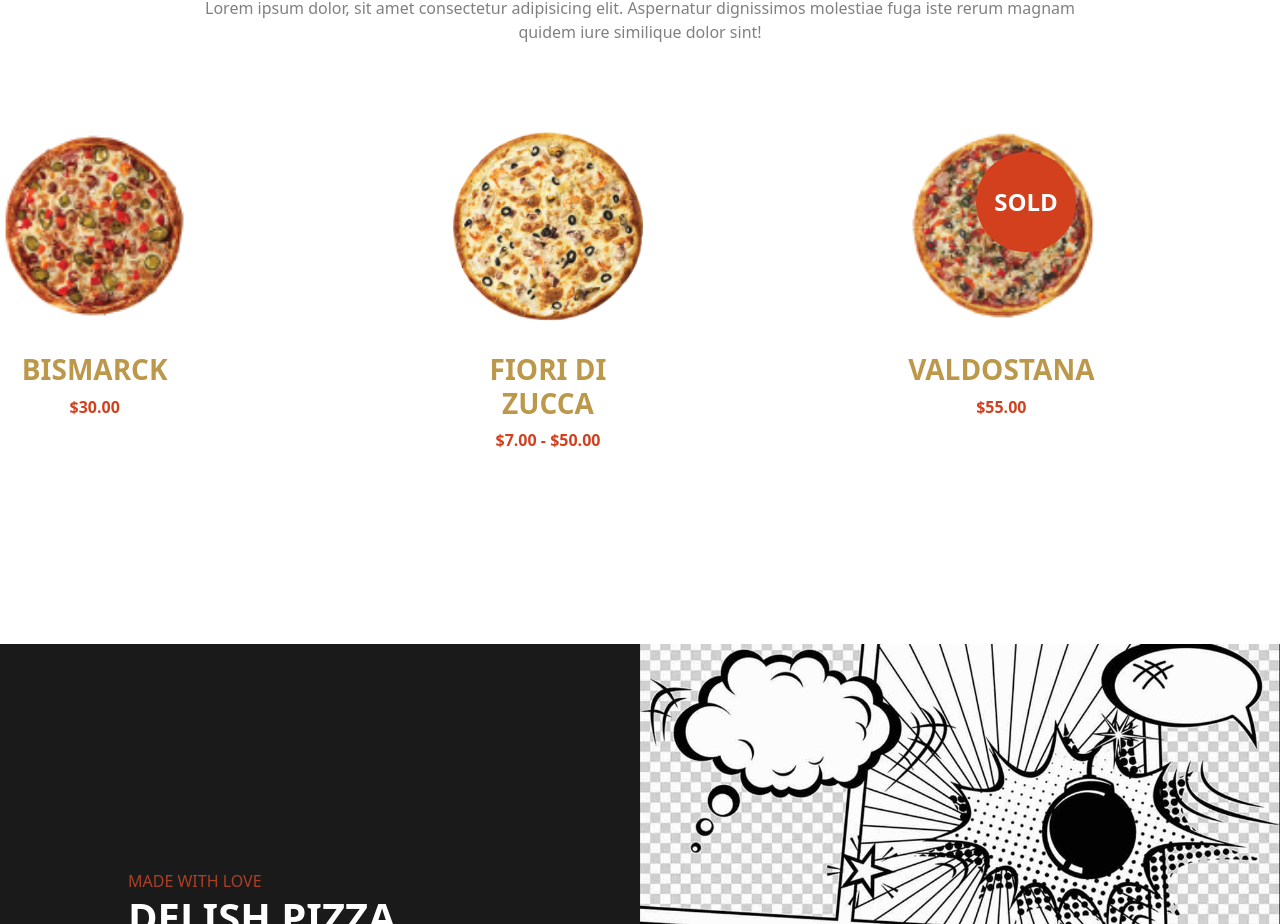
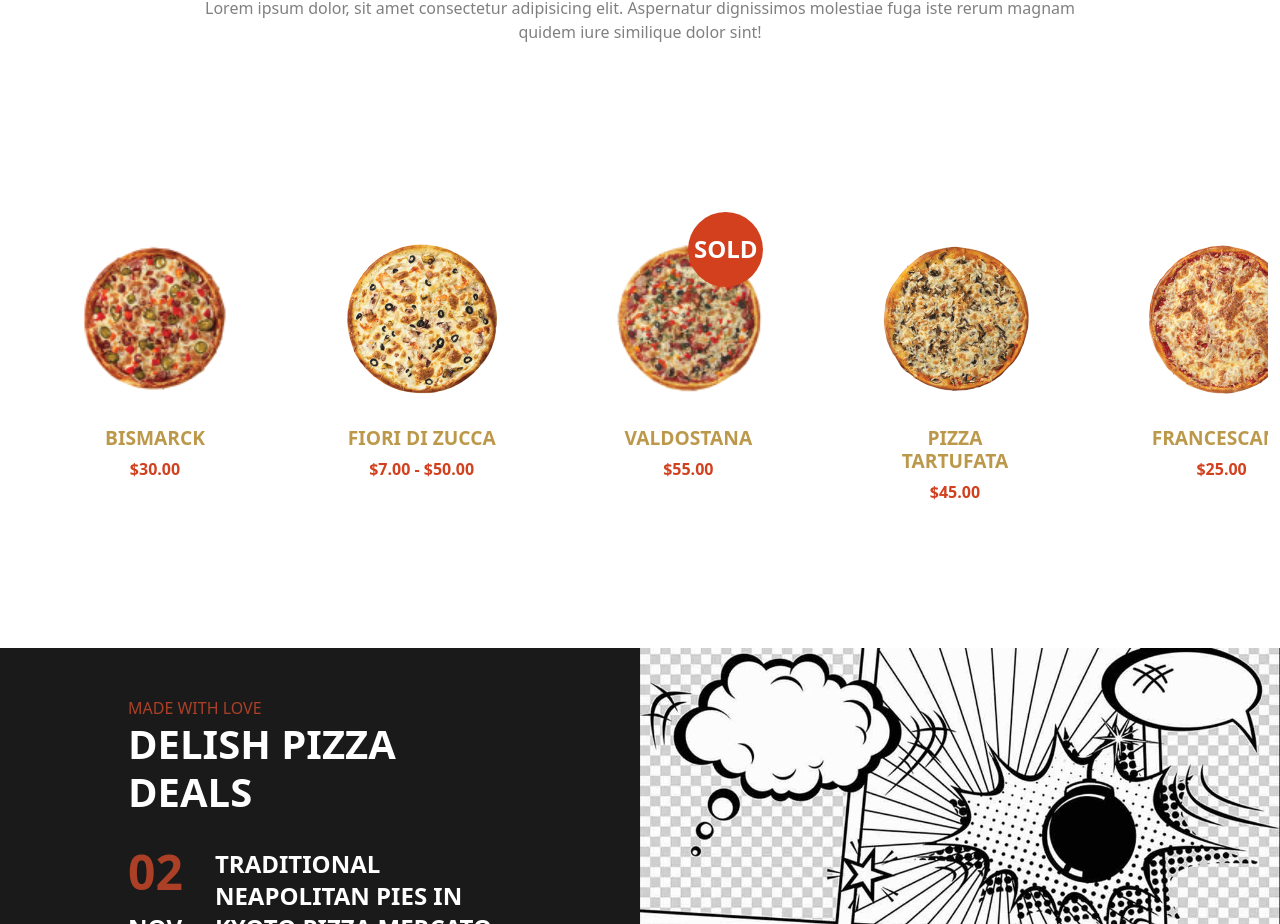
Before and after one commit to LorenzoRossini01/proj-html-vuejs, a Vue app: page / in a window 1280 px wide. Shown: the part 3177-4101 px from the top of the page. Built offline with nearby package versions, Linux system fonts and the light colour scheme.

Commit message:
fix: width and hover effects

```diff
--- a/src/components/DoubleCol.vue
+++ b/src/components/DoubleCol.vue
@@ -135,7 +135,6 @@ export default {
   .details-col {
     padding: 3rem 0;
     background-color: #1a1a1a;
-    height: 1200px;
 
     color: white;
     display: flex;
--- a/src/components/MainCard1.vue
+++ b/src/components/MainCard1.vue
@@ -47,8 +47,8 @@ div {
   div {
     background-color: #d2401e;
 
-    height: 75px;
-    width: 75px;
+    height: 50px;
+    width: 50px;
     border-radius: 50%;
     display: flex;
     flex-direction: column;
@@ -65,6 +65,7 @@ div {
 
   &:hover {
     opacity: 100%;
+    transition: all ease-in-out 0.2s;
   }
   &::before {
     content: "";
--- a/src/components/MainPeople.vue
+++ b/src/components/MainPeople.vue
@@ -50,15 +50,14 @@ export default {
 
 <style lang="scss" scoped>
 .wrapper {
-  width: 100vw;
+  width: 100%;
   display: flex;
   margin: 0;
   padding: 0;
 
   .person {
     position: relative;
-    height: calc(100vw / 4);
-    width: calc(100vw / 4 - 4.2px);
+    width: calc(100% / 4);
     border-radius: 0;
 
     img {
@@ -97,6 +96,7 @@ export default {
 
       &:hover {
         opacity: 100%;
+        transition: all ease-in-out 0.2s;
       }
       &::before {
         content: "";
--- a/src/components/MainPizzas.vue
+++ b/src/components/MainPizzas.vue
@@ -103,8 +103,8 @@ header {
 .row {
   overflow: auto;
   flex-wrap: nowrap;
-  gap: 15rem;
-  padding-bottom: 10rem;
+  gap: 5rem;
+  padding: 5rem;
   width: 100%;
 }
 </style>
--- a/src/components/PizzasCard.vue
+++ b/src/components/PizzasCard.vue
@@ -27,6 +27,8 @@ export default {
 <style lang="scss" scoped>
 .card {
   border: none;
+  width: 150px;
+  padding: 2rem 0;
   position: relative;
   .pizza-details {
     text-align: center;
@@ -35,6 +37,7 @@ export default {
     h3 {
       color: #bc984a;
       font-weight: 700;
+      font-size: 1.2rem;
     }
     p {
       color: #d2401e;
@@ -44,8 +47,8 @@ export default {
 
   .pizza-sold {
     background-color: #d2401e;
-    width: 100px;
-    height: 100px;
+    width: 75px;
+    height: 75px;
     border-radius: 50%;
     display: flex;
     align-items: center;
@@ -55,8 +58,14 @@ export default {
     font-weight: 700;
     color: white;
     position: absolute;
-    right: 20px;
-    top: 20px;
+    right: 0;
+    top: 0;
+  }
+
+  &:hover img {
+    scale: 1.2;
+    transition: all ease-in-out 0.4s;
+    filter: drop-shadow(-12px 33px 21px #00000037);
   }
 }
 </style>
```
